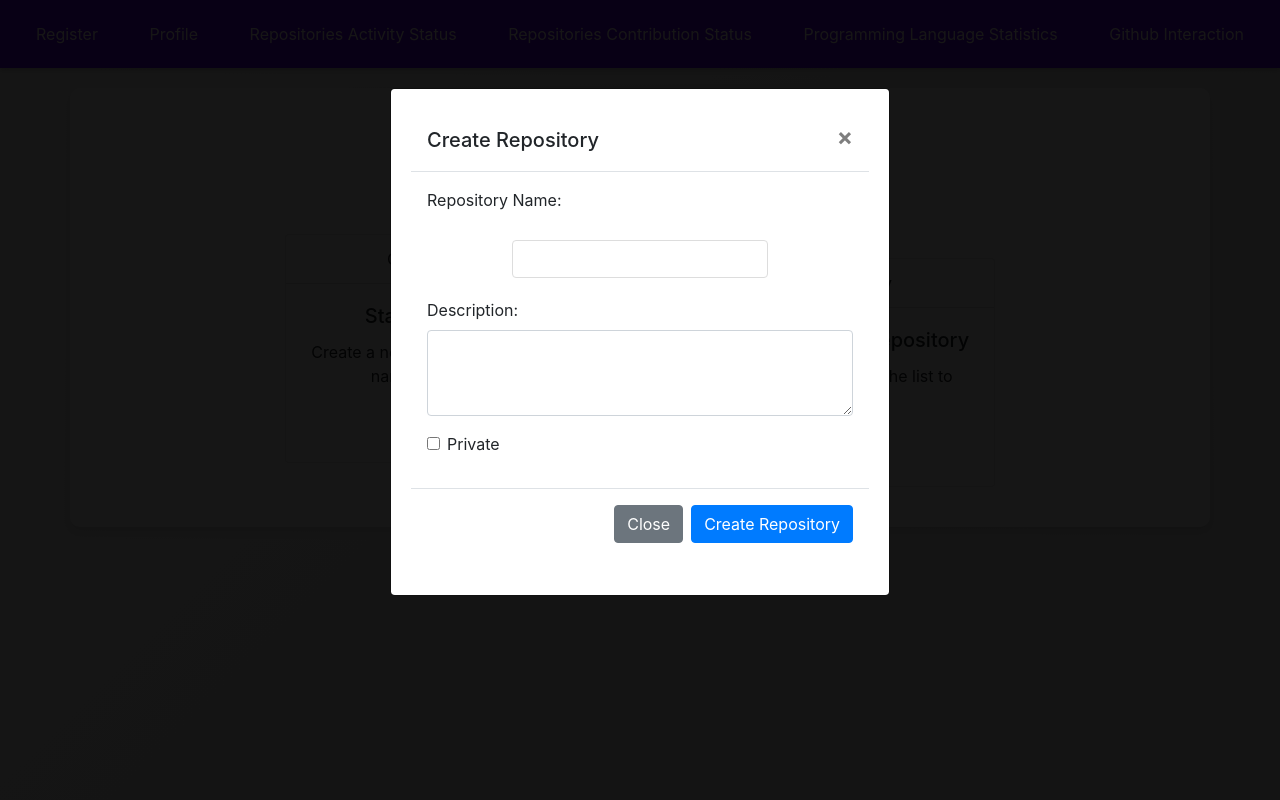
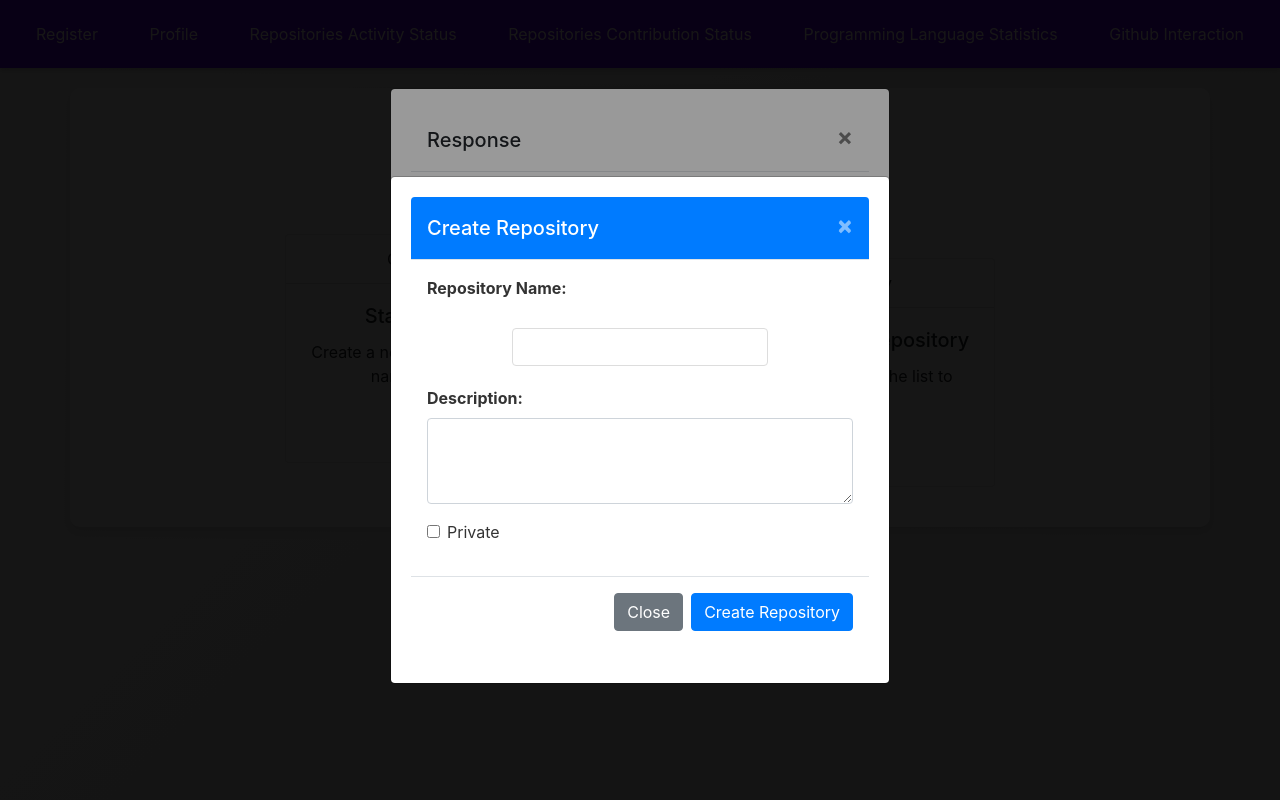
Before and after one commit to AndreeaDraghici/GitHub-Metrics-Dashboard, a Django app: template github_app/templates/github_interactions.html in a window 1280 px wide, after a click on "Create Repo". Run offline with Django 5.2, Linux system fonts and the light colour scheme; tables that the repository leaves empty hold one stand-in row (values such as "Sample post"); the template is opened without the code that fills it: values that come from a table or form of the project are taken from there, most other values are stand-ins (such as "Sample title", 1, 10 or a date in 2020); some libraries are stand-ins or nearby versions.

Commit message:
extend creation modal of repository

```diff
--- a/github_app/templates/github_interactions.html
+++ b/github_app/templates/github_interactions.html
@@ -15,7 +15,8 @@
                 <div class="card-body">
                     <h5 class="card-title">Start a new project</h5>
                     <p class="card-text">Create a new GitHub repository with a name and description.</p>
-                    <button class="btn btn-primary" data-toggle="modal" data-target="#createRepoModal">Create Repo</button>
+                    <button class="btn btn-primary" data-toggle="modal" data-target="#createRepoModal">Create Repo
+                    </button>
                 </div>
             </div>
         </div>
@@ -29,7 +30,8 @@
                 <div class="card-body">
                     <h5 class="card-title">Remove an existing repository</h5>
                     <p class="card-text">Select a repository from the list to delete.</p>
-                    <button class="btn btn-danger" data-toggle="modal" data-target="#deleteRepoModal">Delete Repo</button>
+                    <button class="btn btn-danger" data-toggle="modal" data-target="#deleteRepoModal">Delete Repo
+                    </button>
                 </div>
             </div>
         </div>
@@ -37,7 +39,8 @@
 </div>
 
 <!-- Modal for Response Messages -->
-<div class="modal fade" id="responseModal" tabindex="-1" role="dialog" aria-labelledby="responseModalLabel" aria-hidden="true">
+<div class="modal fade" id="responseModal" tabindex="-1" role="dialog" aria-labelledby="responseModalLabel"
+     aria-hidden="true">
     <div class="modal-dialog" role="document">
         <div class="modal-content">
             <div class="modal-header">
@@ -57,25 +60,26 @@
 </div>
 
 <!-- Modal Form for Creating Repository -->
-<div class="modal fade" id="createRepoModal" tabindex="-1" role="dialog" aria-labelledby="createRepoModalLabel" aria-hidden="true">
-    <div class="modal-dialog" role="document">
+<div class="modal fade" id="createRepoModal" tabindex="-1" role="dialog" aria-labelledby="createRepoModalLabel"
+     aria-hidden="true">
+    <div class="modal-dialog modal-dialog-centered" role="document">
         <div class="modal-content">
             <form id="createRepoForm" method="post" action="{% url 'github_interactions' %}">
                 {% csrf_token %}
                 <input type="hidden" name="action" value="create_repo">
-                <div class="modal-header">
+                <div class="modal-header bg-primary text-white">
                     <h5 class="modal-title" id="createRepoModalLabel">Create Repository</h5>
-                    <button type="button" class="close" data-dismiss="modal" aria-label="Close">
+                    <button type="button" class="close text-white" data-dismiss="modal" aria-label="Close">
                         <span aria-hidden="true">&times;</span>
                     </button>
                 </div>
                 <div class="modal-body">
                     <div class="form-group">
-                        <label for="name">Repository Name:</label>
+                        <label for="name" class="font-weight-bold">Repository Name:</label>
                         <input type="text" class="form-control" id="name" name="name" required>
                     </div>
                     <div class="form-group">
-                        <label for="description">Description:</label>
+                        <label for="description" class="font-weight-bold">Description:</label>
                         <textarea class="form-control" id="description" name="description" rows="3"></textarea>
                     </div>
                     <div class="form-group form-check">
@@ -92,8 +96,10 @@
     </div>
 </div>
 
+
 <!-- Modal Form for Deleting Repository -->
-<div class="modal fade" id="deleteRepoModal" tabindex="-1" role="dialog" aria-labelledby="deleteRepoModalLabel" aria-hidden="true">
+<div class="modal fade" id="deleteRepoModal" tabindex="-1" role="dialog" aria-labelledby="deleteRepoModalLabel"
+     aria-hidden="true">
     <div class="modal-dialog" role="document">
         <div class="modal-content">
             <form id="deleteRepoForm" method="post" action="{% url 'github_interactions' %}">
@@ -140,6 +146,7 @@
             responseModal.show();
         }
     });
+
 </script>
 
 {% endblock %}
--- a/github_app/views.py
+++ b/github_app/views.py
@@ -246,7 +246,10 @@ def create_repo(request) :
     repo_name = request.POST.get('name')
     description = request.POST.get('description')
     private = request.POST.get('private') == 'true'
-    message = APIService.create_repository(github_username, repo_name, description, private)
+
+    # Pass only the parameters expected by the create_repository method
+    message = APIService.create_repository(repo_name, description, private)
+
     return render(request, 'github_interactions.html', {'modal_message' : message})
 
 
--- a/static/style.css
+++ b/static/style.css
@@ -475,3 +475,40 @@ button:disabled {
     text-decoration: none;
     cursor: pointer;
 }
+
+.modal-content {
+        border-radius: 10px;
+        border: none;
+}
+
+.modal-header {
+   border-bottom: none;
+}
+
+.modal-body {
+   padding: 2rem;
+}
+
+.form-group label {
+   color: #333;
+}
+
+.btn-primary {
+  background-color: #007bff;
+  border-color: #007bff;
+}
+
+.btn-primary:hover {
+   background-color: #0056b3;
+   border-color: #0056b3;
+}
+
+.btn-secondary {
+   background-color: #6c757d;
+   border-color: #6c757d;
+}
+
+.btn-secondary:hover {
+   background-color: #5a6268;
+   border-color: #545b62;
+}
```
